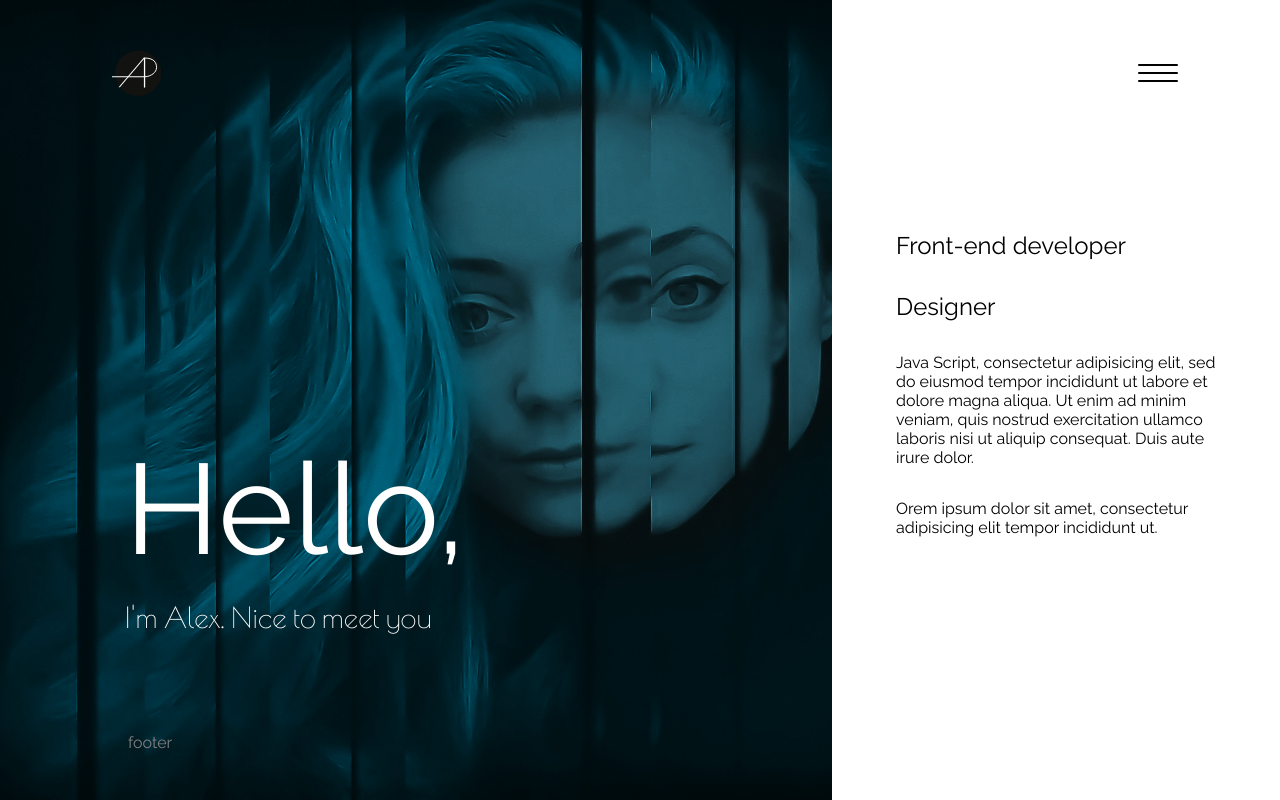
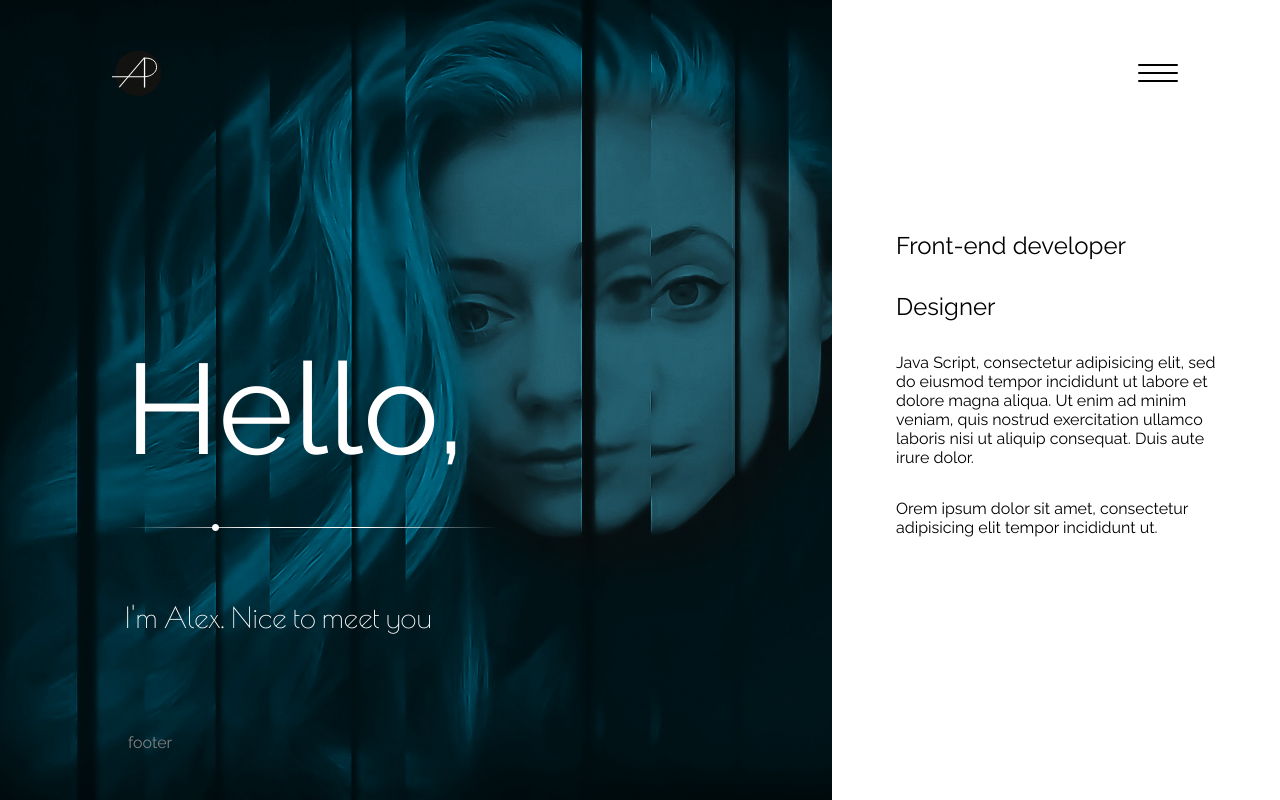
Before and after one commit to alexandra-pascal/my-portfolio, a React (Create React App) app: page /#/ in a window 1280 px wide. Built offline with nearby package versions, Linux system fonts and the light colour scheme.

Commit message:
add decorative line

```diff
--- a/src/components/Home/PictureSection.css
+++ b/src/components/Home/PictureSection.css
@@ -11,7 +11,6 @@
 }
 .hello {
   font-size: 6rem;
-  margin-bottom: 1rem;
 }
 .hello-subtitle {
   font-size: 1.8rem;
--- a/src/components/Home/PictureSection.js
+++ b/src/components/Home/PictureSection.js
@@ -1,5 +1,6 @@
 import React from "react";
 import MainPicture from "./../../img/me-green.jpg";
+import WhiteLine from "./../WhiteLine/WhiteLine";
 import "./PictureSection.css";
 
 export default function PictureSection() {
@@ -8,6 +9,7 @@ export default function PictureSection() {
       <img src={MainPicture} alt="Alexandra Pascal" />
       <div className="wrap-hello">
         <p className="hello">Hello, </p>
+        <WhiteLine />
         <p className="hello-subtitle">I'm Alex. Nice to meet you</p>
       </div>
     </div>
--- /dev/null
+++ b/src/components/WhiteLine/WhiteLine.css
@@ -0,0 +1,3 @@
+.wrap-white-line {
+  margin-bottom: 1rem;
+}
--- /dev/null
+++ b/src/components/WhiteLine/WhiteLine.js
@@ -0,0 +1,11 @@
+import React from "react";
+import Line from "./../../img/white-line.png";
+import "./WhiteLine.css";
+
+export default function WhiteLine() {
+  return (
+    <div className="wrap-white-line">
+      <img src={Line} alt="decorative line" />
+    </div>
+  );
+}
```
Also changed, not shown: src/components/DarkLine/DarkLine.js (added, +11 -0 lines), src/components/DarkLine/DarkLine.css (added), src/img/line.png (added), src/img/white-line.png (added).
